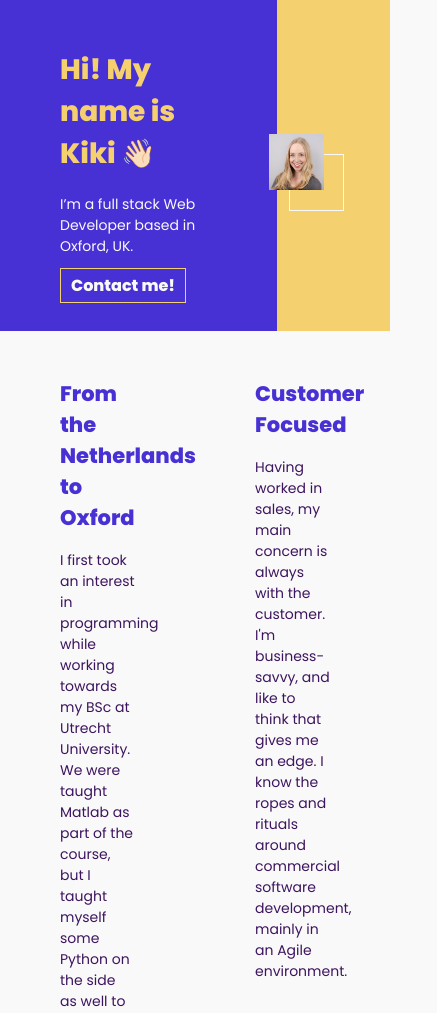
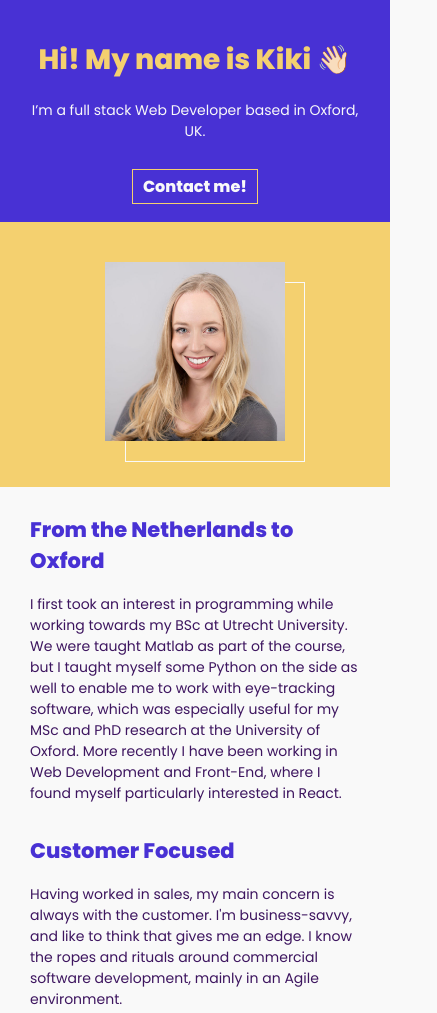
Before and after one commit to Kiki-chu/Kiki-chu.github.io, a website: page index.html in a window 390 px wide. Shown: the top 1013 px of the page, 437 px wide, since content can reach past the window. Drawn offline with Linux system fonts and the light colour scheme.

Commit message:
mobile friendly

```diff
--- a/style.css
+++ b/style.css
@@ -30,7 +30,7 @@ h4 {
 
 .header:before {
   content: "";
-  background-image: url("/img//patterns.svg");
+  background-image: url("/img/patterns.svg");
   background-size: cover;
   position: absolute;
   top: 0px;
@@ -62,6 +62,30 @@ h4 {
 
 .header > .content > h1 {
   color: #f4d06f;
+}
+
+@media only screen and (max-width: 768px) {
+  .header {
+    flex-direction: column;
+  }
+  .header > .content {
+    background-color: #4831d4;
+    width: 100%;
+    text-align: center;
+    padding: 20px 0px;
+  }
+  .header > .content > h1,
+  .header > .content > p {
+    padding: 0px 20px;
+  }
+  .header > .content > p {
+    margin-bottom: 30px;
+  }
+  .header > .photo {
+    background-color: #f4d06f;
+    width: 100%;
+    justify-content: center;
+  }
 }
 
 a.button {
@@ -104,6 +128,7 @@ a.button:hover:before {
 
 .about {
   display: flex;
+  flex-wrap: wrap;
 }
 
 .about > section {
@@ -112,6 +137,18 @@ a.button:hover:before {
 
 .about > section > article {
   padding: 30px 60px;
+}
+
+@media only screen and (max-width: 768px) {
+  .about {
+    padding: 10px 0px;
+  }
+  .about > section {
+    width: 100%;
+  }
+  .about > section > article {
+    padding: 0px 30px;
+  }
 }
 
 #article {
@@ -131,6 +168,7 @@ a.button:hover:before {
 .projects > .list {
   display: flex;
   flex-direction: row;
+  flex-wrap: wrap;
 }
 
 .projects > .list > section {
@@ -176,6 +214,15 @@ a.button:hover:before {
   font-size: 18px;
   display: inline-block;
   margin-right: 8px;
+}
+
+@media only screen and (max-width: 768px) {
+  .projects {
+    padding: 10px 20px;
+  }
+  .projects > .list > section {
+    width: 100%;
+  }
 }
 
 .fakeborder {
@@ -234,3 +281,14 @@ footer > article {
   padding-top: 20px;
   text-align: center;
 }
+
+@media only screen and (max-width: 768px) {
+  footer {
+    padding: 80px 60px;
+  }
+
+  footer > section {
+    flex-direction: column;
+    text-align: center;
+  }
+}
```
Also changed, not shown: 1 other file.
